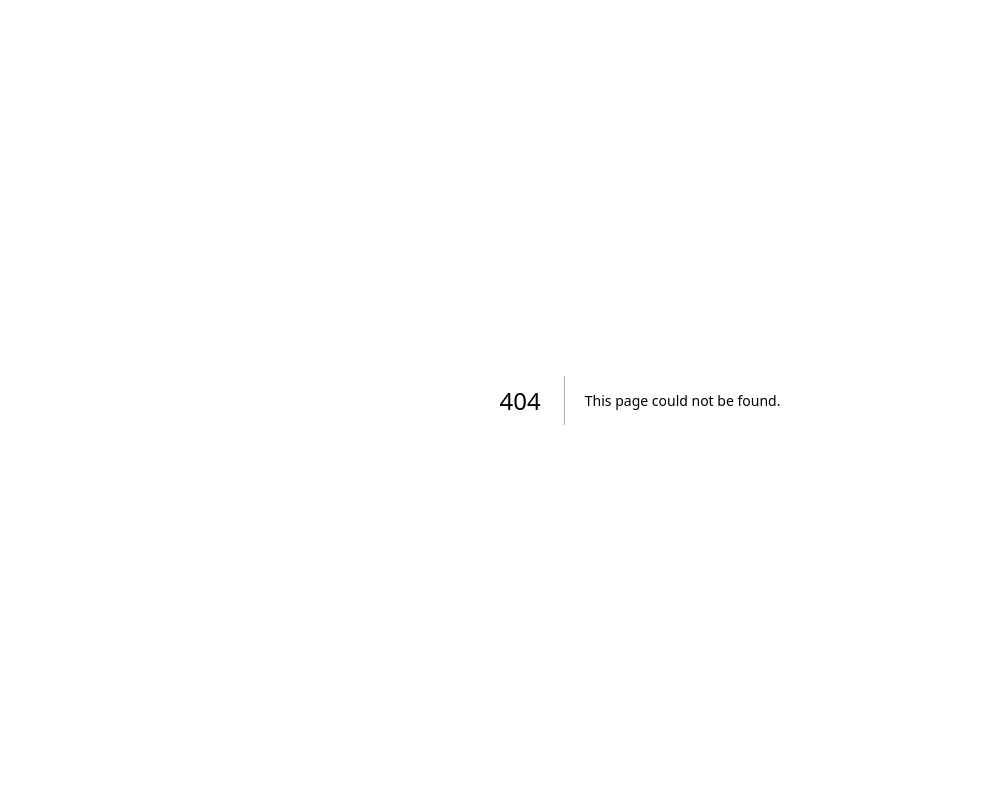
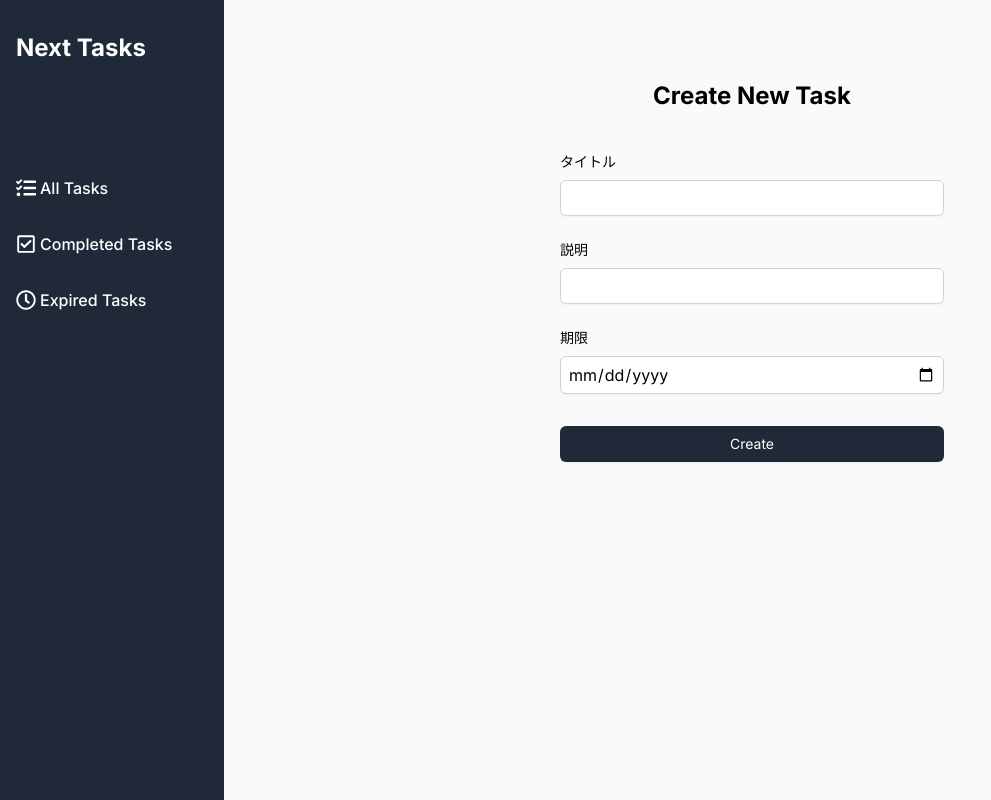
Before and after one commit to jaken1207/todo-app-next-mongo, a Next.js app: page /new in a window 1280 px wide. Before the commit this address had no page. Shown: the whole page, without its empty margins (0-991 px from the left). Built offline with nearby package versions, Linux system fonts and the light colour scheme.

Commit message:
[update]タスク登録のベース制作

```diff
--- /dev/null
+++ b/src/app/(main)/new/page.tsx
@@ -0,0 +1,13 @@
+import NewTaskForm from "@/app/components/NewTaskForm/NewTaskForm";
+import React from "react";
+
+const NewTaskPage = () => {
+  return (
+    <div className="flex flex-col justify-center py-20 ">
+      <h2 className="text-center text-2xl font-bold">Create New Task</h2>
+      <NewTaskForm />
+    </div>
+  );
+};
+
+export default NewTaskPage;
--- /dev/null
+++ b/src/app/components/NewTaskForm/NewTaskForm.tsx
@@ -0,0 +1,56 @@
+import React from "react";
+
+const NewTaskForm = () => {
+  return (
+    <div className="mt-10 mx-auto w-full max-w-sm">
+      <form action="">
+        <div>
+          <label htmlFor="title" className="block text-sm font-medium">
+            タイトル
+          </label>
+          <input
+            type="text"
+            id="title"
+            name="title"
+            required
+            className="block mt-2 py-1.5 px-2 w-full rounded-md border-0 shadow-sm ring-1 ring-inset ring-gray-300"
+          />
+        </div>
+        <div className="mt-6">
+          <label htmlFor="description" className="block text-sm font-medium">
+            説明
+          </label>
+          <input
+            type="text"
+            id="description"
+            name="description"
+            required
+            className="block mt-2 py-1.5 px-2 w-full rounded-md border-0 shadow-sm ring-1 ring-inset ring-gray-300"
+          />
+        </div>
+        <div className="mt-6">
+          <label htmlFor="dueDate" className="block text-sm font-medium">
+            期限
+          </label>
+          <input
+            type="date"
+            id="dueDate"
+            name="dueDate"
+            min="2020-01-01"
+            max="2999-01-01"
+            required
+            className="block mt-2 py-1.5 px-2 w-full rounded-md border-0 shadow-sm ring-1 ring-inset ring-gray-300"
+          />
+        </div>
+        <button
+          type="submit"
+          className="mt-8 py-2 w-full rounded-md text-white bg-gray-800 hover:bg-gray-700 text-sm font semibold shadow-sm"
+        >
+          Create
+        </button>
+      </form>
+    </div>
+  );
+};
+
+export default NewTaskForm;
```
